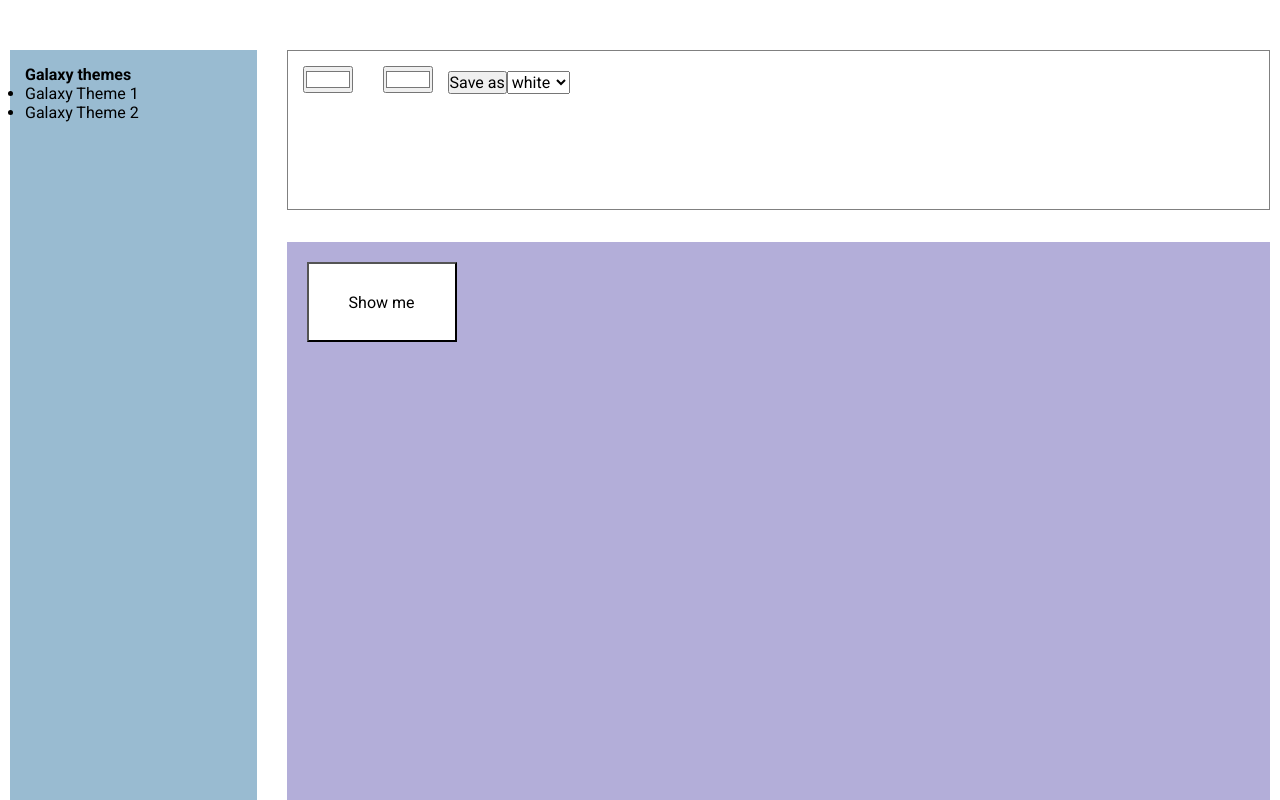
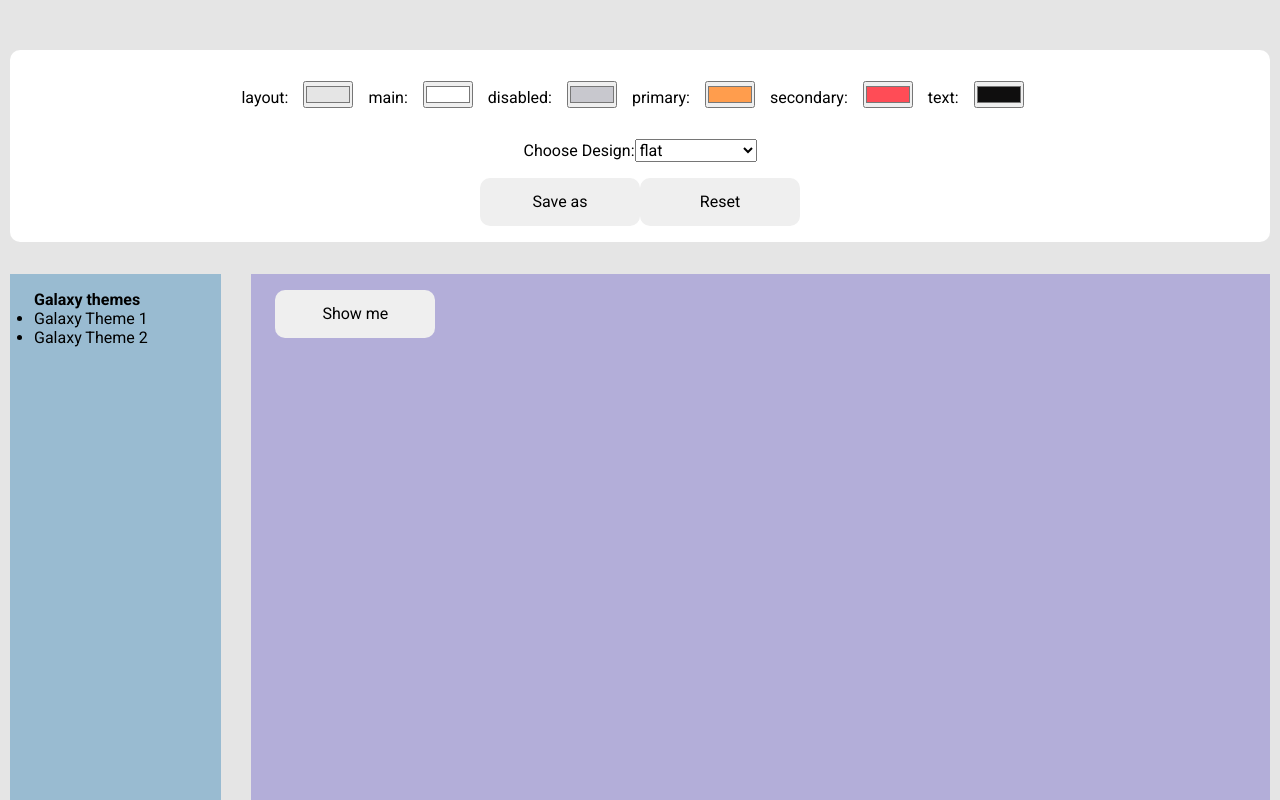
Before and after one commit to JulVBar/InterfaceApp, a React app: page / in a window 1280 px wide. Built offline with nearby package versions, Linux system fonts and the light colour scheme.

Commit message:
colorpanel upd

```diff
--- a/src/actions/index.js
+++ b/src/actions/index.js
@@ -1,14 +1,13 @@
-export const layoutColorSetting = (color) => {
+export const colorsSetting = (colors) => {
     return {
-        type: 'LAYOUT_COLOR',
-        payload: color,
+        type: 'SET_COLORS',
+        payload: colors,
     }
 }
 
-export const primaryColorSetting = (color) => {
+export const setDefaultColors = () => {
     return {
-        type: 'PRIMARY_COLOR',
-        payload: color,
+        type: 'DEFAULT_COLORS',
     }
 }
 
--- a/src/components/ColorPanel/ColorPanel.js
+++ b/src/components/ColorPanel/ColorPanel.js
@@ -1,40 +1,62 @@
+import { useCallback } from 'react';
+import { useDispatch, useSelector } from 'react-redux';
+import { colorsSetting, setDefaultColors } from '../../actions';
+import SaveThemePopup from '../SaveThemePopup/SaveThemePopup';
+import ThemeSwitcher from '../ThemeSwitcher/ThemeSwitcher';
+import classNames from 'classnames';
+// import { INPUT_LABELS } from './inputColorsNamesConstants';
 
-import { useDispatch, useSelector } from 'react-redux';
-import { layoutColorSetting, primaryColorSetting, changeThemeStyle } from '../../actions';
-import SaveThemePopup from '../SaveThemePopup/SaveThemePopup';
-import classNames from 'classnames';
 
 import './colorPanel.scss';
 
-const ColorPanel = ({interfaceStyle}) => {
-    const { layoutColor, primaryColor, themeStyle } = useSelector(state => state);
+const ColorPanel = () => {
+    const { themeStyle, colors } = useSelector(state => state);
     const dispatch = useDispatch();
 
-    const colorHandler = (e, action) => {
+    const colorHandler = (e, colorName) => {
         const value = e.target.value;
-        dispatch(action(value));
+        dispatch(colorsSetting({
+            ...colors,
+            [colorName]: value,
+        }));
     }
 
-    const switchThemeHandler = (e) => {
-        const value = e.target.value;
-        dispatch(changeThemeStyle(value));
-    }
+    const resetHandler = useCallback(
+        () => {
+            dispatch(setDefaultColors());
+        // eslint-disable-next-line react-hooks/exhaustive-deps
+        },[]);
 
-    const interfaceDesign = classNames('colorPanel', interfaceStyle);
+
+    const interfaceDesign = classNames('colorPanel', themeStyle);
 
     return (
-        <div className={interfaceDesign} style={{background: `${primaryColor}`}}>
-            <input type="color"  value={layoutColor} onChange={(e) => colorHandler(e, layoutColorSetting)} />
-            <input type="color" value={primaryColor} onChange={(e) => colorHandler(e, primaryColorSetting)}/>
+        <div
+            className={interfaceDesign}
+            style={{background: colors.main}}>
+            <div className="inputBar">
+                <ul>
+                    {Object.entries(colors).map((item) => (
+                        <li
+                            key={item[0]}>
+                            <label>
+                                {item[0]}:
+                                <input type="color" value={item[1]} onChange={(e) => colorHandler(e, item[0])} />
+                            </label>
+                        </li>
+                    ))}
+                </ul>
 
-            <SaveThemePopup />
+            </div>
+            <div className="designBar">
+                Choose Design:
+                <ThemeSwitcher />
+            </div>
+            <div className="buttonsBar">
+                <SaveThemePopup />
+                <button type="button" onClick={resetHandler}>Reset</button>
+            </div>
 
-            <select value={themeStyle} onChange={switchThemeHandler}>
-                <option value="red">white</option>
-                <option value="red">red</option>
-                <option value="blue">blue</option>
-                <option value="green">green</option>
-            </select>
         </div>
     )
 }
--- a/src/components/ColorPanel/colorPanel.scss
+++ b/src/components/ColorPanel/colorPanel.scss
@@ -1,11 +1,43 @@
+@import '../../styles/variables.scss';
+
 .colorPanel {
-    height: 10rem;
     width: 100%;
-    background: rgb(209, 153, 153);
+    padding: $padding;
     margin-bottom: 2rem;
-    border: 1px solid grey;
+    display: flex;
+    flex-direction: column;
+    align-items: center;
+
+    border-radius: $standard-br;
 
     input {
         margin: 15px;
     }
+
+    ul {
+        display: flex;
+
+        li {
+            list-style: none;
+        }
+    }
 }
+
+.inputBar,
+.designBar {
+    margin-bottom: 1rem;
+}
+
+.flat {
+    // &.colorPanel {
+    //     border: 1px solid grey;
+    // }
+
+
+}
+
+.neuromorphic {
+    &.colorPanel {
+        box-shadow: $shadowOut;
+    }
+}
--- /dev/null
+++ b/src/components/ColorPanel/inputColorsNamesConstants.js
@@ -0,0 +1,6 @@
+export const INPUT_LABELS = {
+    background: "Background",
+    primary: "Primary",
+    layout: 'Layout',
+    nonActive: 'Non Active',
+}
--- a/src/components/InterfaceBoard/InterfaceBoard.js
+++ b/src/components/InterfaceBoard/InterfaceBoard.js
@@ -3,9 +3,9 @@ import classNames from 'classnames';
 
 import './interfaceBoard.scss';
 
-const InterfaceBoard = ({interfaceStyle}) => {
-    const { layoutColor } = useSelector(state => state);
-    const interfaceDesign = classNames('interfaceBoard', interfaceStyle);
+const InterfaceBoard = () => {
+    const { layoutColor, themeStyle } = useSelector(state => state);
+    const interfaceDesign = classNames('interfaceBoard', themeStyle);
 
     return (
         <div className={interfaceDesign}>
--- a/src/components/InterfaceBoard/interfaceBoard.scss
+++ b/src/components/InterfaceBoard/interfaceBoard.scss
@@ -1,12 +1,10 @@
+@import '../../styles/variables.scss';
+
+
 .interfaceBoard {
     height: 600px;
     width: 100%;
     background: rgb(179, 174, 217);
     margin-bottom: 150px;
-
-    button {
-        width: 150px;
-        height: 80px;
-        margin: 20px;
-    }
+    padding: $padding;
 }
--- a/src/components/SaveThemePopup/SaveThemePopup.js
+++ b/src/components/SaveThemePopup/SaveThemePopup.js
@@ -8,7 +8,7 @@ import './saveThemePopup.scss';
 
 const SaveThemePopup = () => {
     const [themeName, setThemeName] = useState('');
-    const { layoutColor, primaryColor, userThemes } = useSelector(state => state);
+    const { colors, userThemes } = useSelector(state => state);
     const dispatch = useDispatch();
 
     const onChangeValue = (e) => {
@@ -21,8 +21,7 @@ const SaveThemePopup = () => {
 
         const savedTheme = {
             title: themeName,
-            layoutColor,
-            primaryColor,
+            colors,
         }
 
         // console.log(savedTheme);
--- a/src/components/SaveThemePopup/saveThemePopup.scss
+++ b/src/components/SaveThemePopup/saveThemePopup.scss
@@ -1,9 +1,3 @@
-// button {
-//     width: 150px;
-//     height: 80px;
-//     margin: 20px;
-// }
-
 .modal {
     font-size: 12px;
   }
--- a/src/components/ThemeSidebar/galaxyThemesConstants.js
+++ b/src/components/ThemeSidebar/galaxyThemesConstants.js
@@ -1,12 +1,24 @@
-export const galaxyThemesConstants = [
+export const GALAXY_THEMES = [
     {
         title: 'Galaxy Theme 1',
-        layoutColor: '#555555',
-        primaryColor: '#555555',
+        colors: {
+            layout: '#E5E5E5',
+            main: '#FFFFFF',
+            inactive: '#C8C1CE',
+            primary: '#FF1D4D',
+            secondary: '#FF7756',
+            text: '#0F0E0E'
+        },
     },
     {
         title: 'Galaxy Theme 2',
-        layoutColor: '#445566',
-        primaryColor: '#333333',
+        colors: {
+            layout: '#E5E5E5',
+            main: '#FFFFFF',
+            inactive: '#444444',
+            primary: '#345678',
+            secondary: '#111111',
+            text: '#0F0E0E'
+        },
     },
 ]
--- a/src/components/ThemeSidebar/themeSidebar.scss
+++ b/src/components/ThemeSidebar/themeSidebar.scss
@@ -1,7 +1,9 @@
+@import '../../styles/variables.scss';
+
 .themeSidebar {
     height: 800px;
     width: 20%;
     background: rgb(153, 187, 209);
     margin-right: 30px;
-    padding: 15px;
+    padding: $padding;
 }
--- /dev/null
+++ b/src/components/ThemeSwitcher/ThemeSwitcher.js
@@ -0,0 +1,23 @@
+import { useDispatch, useSelector } from 'react-redux';
+import { changeThemeStyle } from '../../actions';
+
+import './themeSwitcher.scss';
+
+const ThemeSwitcher = () => {
+    const { themeStyle } = useSelector(state => state);
+    const dispatch = useDispatch();
+
+    const switchThemeHandler = (e) => {
+        const value = e.target.value;
+        dispatch(changeThemeStyle(value));
+    }
+
+    return (
+        <select value={themeStyle} onChange={switchThemeHandler}>
+            <option value="flat">flat</option>
+            <option value="neuromorphic">neuromorphic</option>
+        </select>
+    )
+}
+
+export default ThemeSwitcher;
--- a/src/components/app/App.js
+++ b/src/components/app/App.js
@@ -1,37 +1,20 @@
+import { useSelector } from 'react-redux';
 import ColorPanel from '../ColorPanel/ColorPanel';
 import InterfaceBoard from '../InterfaceBoard/InterfaceBoard';
 import ThemeSidebar from '../ThemeSidebar/ThemeSidebar';
-import { useSelector } from 'react-redux';
-
-import classNames from 'classnames';
 
 import './app.scss';
 
 const App = () => {
-    const { themeStyle } = useSelector(state => state);
-    let interfaceStyle;
-
-    switch (themeStyle) {
-        case "red":
-            interfaceStyle = classNames('red');
-            break;
-        case "blue":
-            interfaceStyle = classNames('blue');
-            break;
-        case "green":
-            interfaceStyle = classNames('green');
-            break;
-        default:
-            interfaceStyle = classNames('white');
-    }
+    const { colors } = useSelector(state => state);
 
     return (
-        <main className="app">
+        <main className="app" style={{background: `${colors.layout}`}}>
             <div className="content">
-                <ThemeSidebar/>
+                <ColorPanel/>
                 <div className="wrapper">
-                    <ColorPanel interfaceStyle={interfaceStyle}/>
-                    <InterfaceBoard interfaceStyle={interfaceStyle}/>
+                    <ThemeSidebar/>
+                    <InterfaceBoard/>
                 </div>
 
             </div>
--- a/src/components/app/app.scss
+++ b/src/components/app/app.scss
@@ -4,7 +4,6 @@
 }
 
 .content {
-    display: flex;
     max-width: 1260px;
     margin: 0 auto;
     padding-top: 50px;
@@ -14,26 +13,5 @@
 }
 
 .wrapper {
-    width: 80%;
+    display: flex;
 }
-
-.blue {
-    button {
-        background: blue;
-    }
-}
-
-.red {
-    button {
-        background: red;
-    }
-}
-
-.green {
-    border: 1px solid yellowgreen;
-
-    button {
-        background: green;
-        border-radius: 20px;
-    }
-}
--- a/src/reducers/index.js
+++ b/src/reducers/index.js
@@ -1,23 +1,29 @@
 
 const initialState = {
-    layoutColor: '#ffffff',
-    primaryColor: '#ffffff',
+    colors: {
+        layout: '#E5E5E5',
+        main: '#FFFFFF',
+        disabled: '#C8C8CE',
+        primary: '#FF9D4D',
+        secondary: '#FF4C56',
+        text: '#0F0E0E'
+    },
     userThemes: [],
-    themeStyle: 'white',
+    themeStyle: 'flat',
 }
 
 const reducer = (state = initialState, action) => {
     switch (action.type) {
-        case 'LAYOUT_COLOR':
+        case 'SET_COLORS':
             return {
                 ...state,
-                layoutColor: action.payload,
+                colors: action.payload,
             }
-        case 'PRIMARY_COLOR':
-            return {
-                ...state,
-                primaryColor: action.payload,
-            }
+        case 'DEFAULT_COLORS':
+                return {
+                    ...state,
+                    colors: initialState.colors,
+                }
         case 'INIT_LOCALSTORAGE':
             return {
                 ...state,
--- a/src/styles/index.scss
+++ b/src/styles/index.scss
@@ -1,5 +1,6 @@
 
 @import url('https://fonts.googleapis.com/css2?family=Roboto:wght@300;400;700&display=swap');
+@import './variables.scss';
 
 * {
     margin: 0;
@@ -12,3 +13,11 @@
 ul {
     padding: 0;
 }
+
+button {
+    padding: 0.9rem 0.2rem;
+    min-width: 10rem;
+    border-radius: $standard-br;
+    border: none;
+    cursor: pointer;
+}
--- a/src/styles/variables.scss
+++ b/src/styles/variables.scss
@@ -0,0 +1,3 @@
+$standard-br: 10px;
+$shadowOut: -4px -2px 16px #fff, 4px 3px 16px rgba(23, 23, 23, 0.319);
+$padding: 1rem 1.5rem;
```
Also changed, not shown: src/components/ThemeSidebar/ThemeSidebar.js (+5 -7 lines), src/components/ThemeSwitcher/themeSwitcher.scss (added).
